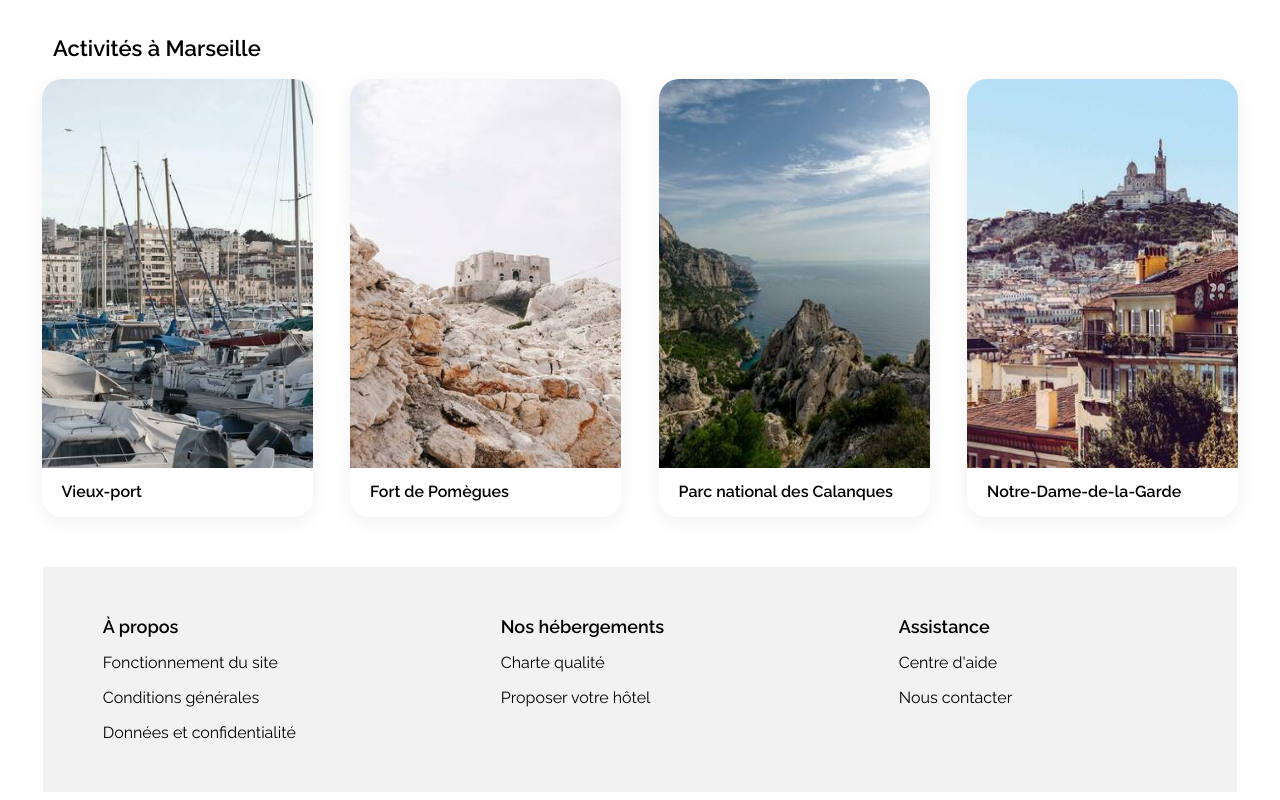
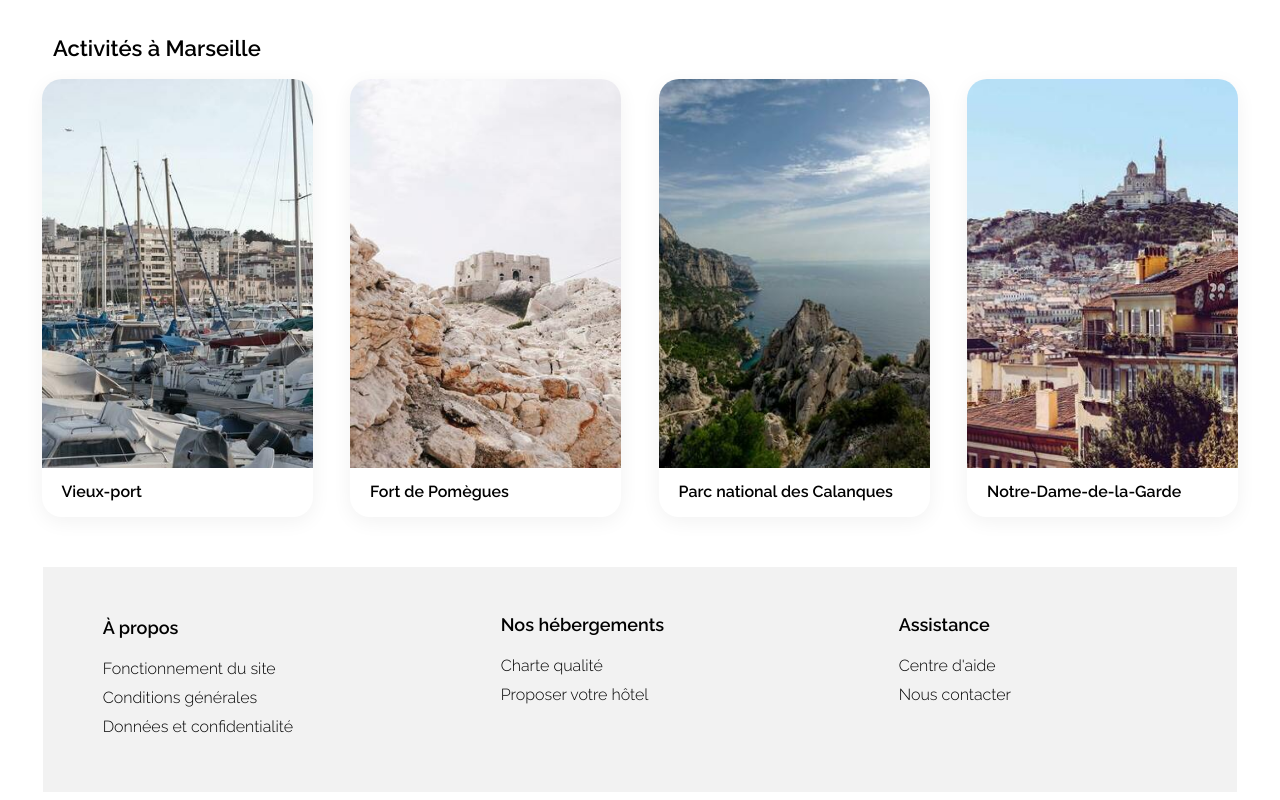
Before and after one commit to RachdaKhedairia/p2_07012023, a plain HTML site: page index.html in a window 1280 px wide. Shown: the part 1311-2111 px from the top of the page. Drawn offline with Linux system fonts and the light colour scheme.

Commit message:
modifications footer

```diff
--- a/css/styles.css
+++ b/css/styles.css
@@ -3,7 +3,7 @@ body {
     max-width: 1400px;
 }
 
-/* HEADER*/
+/* HEADER */
 
 #logo {
     width : 70px;
@@ -56,7 +56,7 @@ nav ul {
     padding-right: 30px;
 }
 
-/*MAIN*/
+/* RECHERCHE */
 
 #search {
     padding: 0 35px;
@@ -80,7 +80,7 @@ nav ul {
     padding-bottom: 15px;
 }
 
-.star_active {
+.star_active , .item_active {
     color: #0065FC;
 }
 
@@ -154,8 +154,6 @@ nav ul {
 }
 
 .search_items i {
-
-    color: rgb(0, 101, 252);
     height: 20px;
     width: 55px;
     text-align: center;
@@ -187,7 +185,7 @@ nav ul {
     border: 2px #f2f2f28a solid;
 }
 
-/*HÉBERGEMENTS*/
+/* HÉBERGEMENTS */
 
 #hebergements {
     display: flex;
@@ -242,8 +240,8 @@ nav ul {
     padding-left: 10px;
 }
 
-.card_heb h3 {
-    margin: 5px 0;
+.heb_title {
+    margin: 5px 0px;
 }
 
 .card_heb p {
@@ -273,7 +271,7 @@ nav ul {
     font-size: 18px;
 }
 
-/*POPULAIRES*/
+/* POPULAIRES */
 
 .pop_title {
     display: flex;
@@ -353,7 +351,7 @@ nav ul {
     font-size: 14px;
 }
 
-/*ACTIVITÉS*/
+/* ACTIVITÉS */
 
 .activites_marseille {
     display: flex;
@@ -409,7 +407,7 @@ nav ul {
 
 /* FOOTER */
 
-.bloc_group_footer {
+footer {
     display: flex;
     align-items: center;
     background-color: #F2F2F2;
@@ -421,12 +419,15 @@ nav ul {
     font-size: 18px;
 }
 
-footer p {
-    font-size: 16px;
+.list_footer {
+    list-style-type: none;
+    padding-left: 0;
 }
 
-.heb_title {
-    margin: 5px 0px;
+footer li {
+    font-size: 16px;
+    font-weight: 300;
+    padding: 5px 0;
 }
 
 .bloc_footer {
@@ -455,6 +456,8 @@ footer p {
         width: 100%;
     }
 
+    /* Recherche */
+
     .search_items {
         padding-left: 20px;
     }
@@ -462,10 +465,13 @@ footer p {
         margin: 10px 5px;
     }
 
+    /* Hébergements */
 
     #hebergements {
         display: grid;
     }
+
+    /* Hébergements Marseille */
 
     .hebergements_marseille  {
         margin-bottom: 53px;
@@ -480,6 +486,8 @@ footer p {
     .card_img_heb img {
         width: 100%;
     }
+
+    /* Populaires */
 
     .populaires {
         width: 100%;
@@ -518,6 +526,8 @@ footer p {
         width: 96px;
         height: 144px;
     }
+
+    /* Activités */
 
     .card_activ {
         width: 182px;
@@ -829,7 +839,7 @@ footer p {
         background-color: #F2F2F2;
     }
 
-    .bloc_group_footer {
+    footer {
         display: flex;
         flex-direction: column;
         align-items: center;
--- a/index.html
+++ b/index.html
@@ -45,25 +45,25 @@
                 <ul class="search_items">
                     <li class="filter_items">
                         <a href="#">
-                            <i class="fas fa-money-bill-wave"></i>
+                            <i class="fas fa-money-bill-wave item_active"></i>
                             <div class="filter_button">Économique</div>
                         </a>
                     </li>
                     <li class="filter_items">
                         <a href="#">
-                            <i class="fas fa-child"></i>
+                            <i class="fas fa-child item_active"></i>
                             <div class="filter_button">Familial</div>
                         </a>
                     </li>
                     <li class=" filter_items">
                         <a href="#">
-                            <i class="fas fa-heart"></i>
+                            <i class="fas fa-heart item_active"></i>
                             <div class="filter_button">Romantique</div>
                         </a>
                     </li>
                     <li class="filter_items">
                         <a href="#">
-                            <i class="fas fa-dog"></i>
+                            <i class="fas fa-dog item_active"></i>
                             <div class="filter_button">Animaux autorisés</div>
                         </a>
                     </li>
@@ -172,7 +172,7 @@
             <div class="populaires">
                 <div class="pop_title">
                     <h2>Les plus populaires</h2>
-                    <i class="fa-solid fa-chart-line"></i>
+                    <i class="fa-solid fa-chart-line item_active"></i>
                 </div>
                 <div class="card_group_pop">
                     <article class="card_pop">
@@ -266,38 +266,42 @@
         </section>
     </main>
     <footer>
-        <div class="bloc_group_footer">
             <div class="bloc_footer">
                 <h2>À propos</h2>
-                <a href="#">
-                    <p>Fonctionnement du site</p>
-                </a>
-                <a href="#">
-                    <p>Conditions générales</p>
-                </a>
-                <a href="#">
-                    <p>Données et confidentialité</p>
-                </a>
+                <ul class="list_footer">
+                    <li>
+                        <a href="#">Fonctionnement du site</a>
+                    </li>
+                    <li>
+                        <a href="#">Conditions générales</a>
+                    </li>
+                    <li>
+                        <a href="#">Données et confidentialité</a>
+                    </li>
+                </ul>
             </div>
             <div class="bloc_footer">
                 <h2>Nos hébergements</h2>
-                <a href="#">
-                    <p>Charte qualité</p>
-                </a>
-                <a href="#">
-                    <p>Proposer votre hôtel</p>
-                </a>
+                <ul class="list_footer">
+                    <li>
+                        <a href="#">Charte qualité</a>
+                    </li>
+                    <li>
+                        <a href="#">Proposer votre hôtel</a>
+                    </li>
+                </ul>
             </div>
             <div class="bloc_footer">
                 <h2>Assistance</h2>
-                <a href="#">
-                    <p>Centre d'aide</p>
-                </a>
-                <a href="#">
-                    <p>Nous contacter</p>
-                </a>
+                <ul class="list_footer">
+                    <li>
+                        <a href="#">Centre d'aide</a>
+                    </li>
+                    <li>
+                        <a href="#">Nous contacter</a>
+                    </li>
+                </ul>
             </div>
-        </div>
     </footer>
 </body>
 </html>
```
Also changed, not shown: 1 other file.
